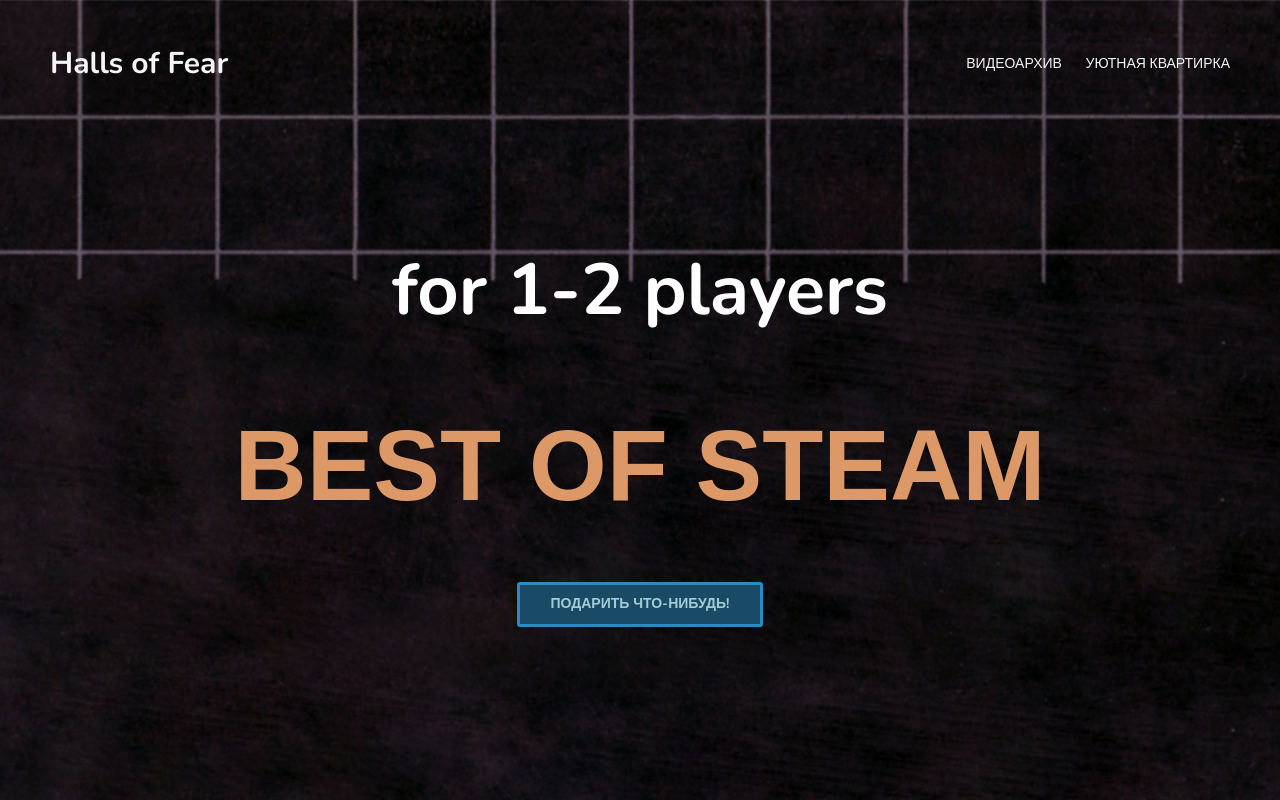
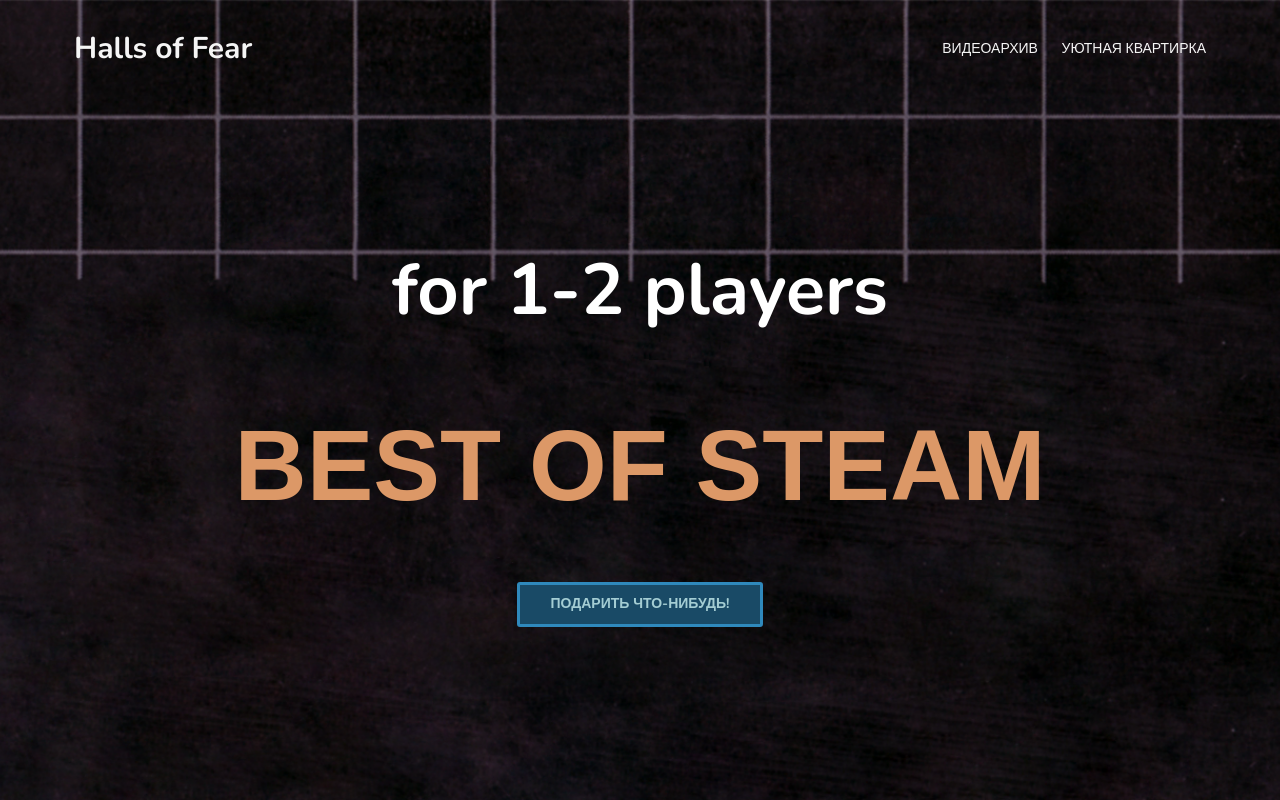
Before and after one commit to Halls-of-Fear/Gifts, a plain HTML site: page index.html in a window 1280 px wide. Shown: the top 800 px of the page. Drawn offline with nearby package versions, Linux system fonts and the light colour scheme; a web font is replaced by a local one.

Commit message:
Add files via upload

```diff
--- a/css/style.css
+++ b/css/style.css
@@ -15,7 +15,7 @@ box-sizing: border-box;
 /* container*/
 .container {
     width: 100%;
-    max-width: 1200px;
+    max-width: 90%;
     margin: 0 auto;
 }
 
@@ -57,7 +57,7 @@ box-sizing: border-box;
 /*header*/
 .header {
     width: 100%;
-    padding-top: 30px;
+    padding-top: 15px; /*от верхнего края отступ*/
     position: absolute;
     top: 0;
     left: 0;
@@ -66,9 +66,9 @@ box-sizing: border-box;
 }
 
 .header_inner {
-    display: flex;
-    justify-content: space-between;
-    align-items: center;
+    display: flex; /* вместе в одну строчку элементы */
+    justify-content: space-between; /* отодвигает элементы друг от друга в края */
+    align-items: center; /* выровнять горизонтали по центру*/
 }
 
 .header__logo {
```
